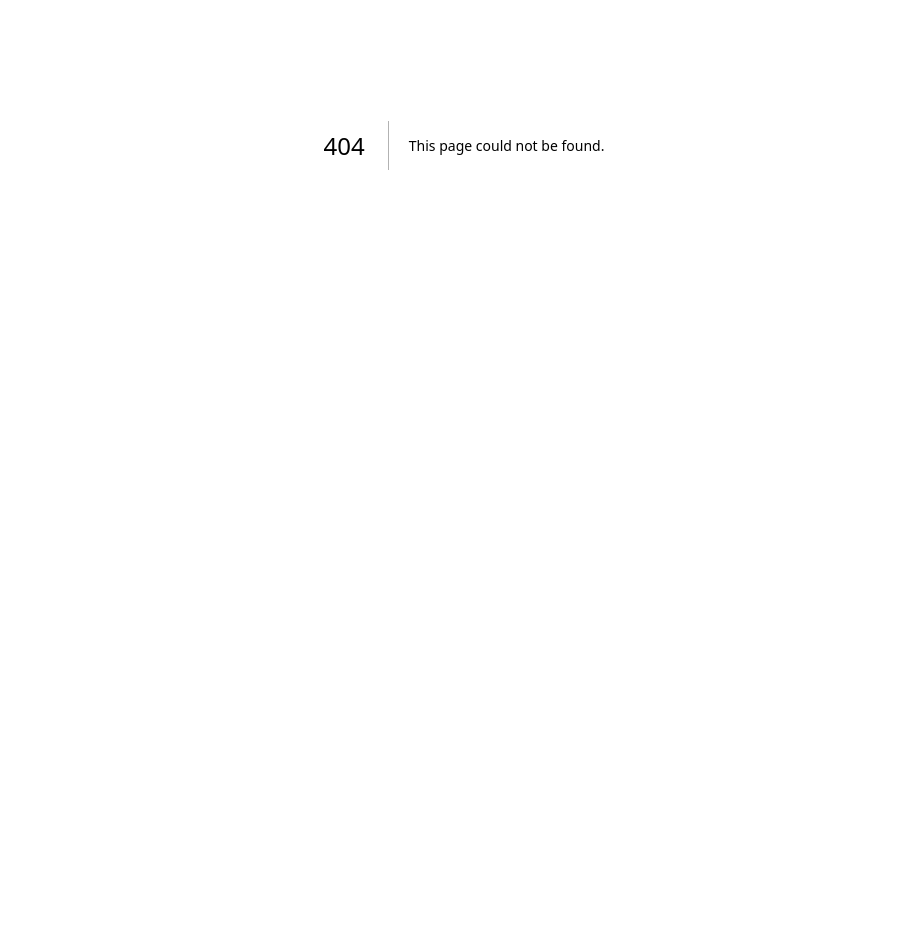
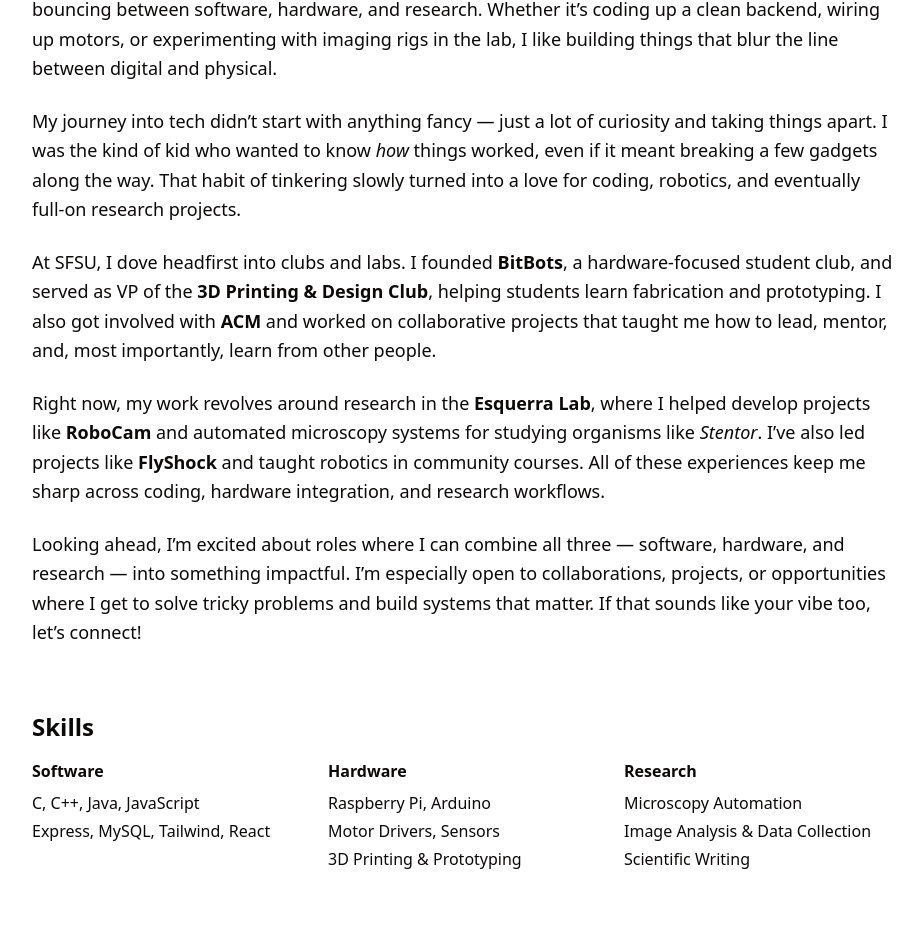
Before and after one commit to Jacob9610/jacobvazquez, a Next.js app: page /about in a window 1280 px wide. Before the commit this address had no page. Shown: the part 255-1195 px from the top of the page, without its empty margins (176-1098 px from the left). Before the commit the page ends 800 px from the top, so only its background shows below. Built offline with nearby package versions, Linux system fonts and the light colour scheme.

Commit message:
added an about page

```diff
--- /dev/null
+++ b/src/app/about/page.tsx
@@ -0,0 +1,159 @@
+import Navbar from "@/components/layout/Navbar";
+import Footer from "@/components/layout/Footer";
+import Image from "next/image";
+
+export default function AboutPage() {
+  return (
+    <div className="min-h-screen bg-background text-foreground">
+      <Navbar />
+      <main className="px-4 py-24 max-w-4xl mx-auto space-y-16">
+        {/* Story Section */}
+        <section>
+          <h1 className="text-3xl font-bold mb-6">About Me</h1>
+          <div className="space-y-6 text-lg leading-relaxed">
+            <p>
+              Hey, I’m Jacob! I’m a recent Computer Science grad from San
+              Francisco State University who’s always bouncing between software,
+              hardware, and research. Whether it’s coding up a clean backend,
+              wiring up motors, or experimenting with imaging rigs in the lab, I
+              like building things that blur the line between digital and
+              physical.
+            </p>
+            <p>
+              My journey into tech didn’t start with anything fancy — just a lot
+              of curiosity and taking things apart. I was the kind of kid who
+              wanted to know <em>how</em> things worked, even if it meant
+              breaking a few gadgets along the way. That habit of tinkering
+              slowly turned into a love for coding, robotics, and eventually
+              full-on research projects.
+            </p>
+            <p>
+              At SFSU, I dove headfirst into clubs and labs. I founded{" "}
+              <strong>BitBots</strong>, a hardware-focused student club, and
+              served as VP of the <strong>3D Printing & Design Club</strong>,
+              helping students learn fabrication and prototyping. I also got
+              involved with <strong>ACM</strong> and worked on collaborative
+              projects that taught me how to lead, mentor, and, most
+              importantly, learn from other people.
+            </p>
+            <p>
+              Right now, my work revolves around research in the{" "}
+              <strong>Esquerra Lab</strong>, where I helped develop projects
+              like <strong>RoboCam</strong> and automated microscopy systems for
+              studying organisms like <em>Stentor</em>. I’ve also led projects
+              like <strong>FlyShock</strong> and taught robotics in community
+              courses. All of these experiences keep me sharp across coding,
+              hardware integration, and research workflows.
+            </p>
+            <p>
+              Looking ahead, I’m excited about roles where I can combine all
+              three — software, hardware, and research — into something
+              impactful. I’m especially open to collaborations, projects, or
+              opportunities where I get to solve tricky problems and build
+              systems that matter. If that sounds like your vibe too, let’s
+              connect!
+            </p>
+          </div>
+        </section>
+
+        {/* Skills Section */}
+        <section>
+          <h2 className="text-2xl font-semibold mb-4">Skills</h2>
+          <div className="grid sm:grid-cols-3 gap-6">
+            <div>
+              <h3 className="font-bold mb-2">Software</h3>
+              <ul className="space-y-1">
+                <li>C, C++, Java, JavaScript</li>
+                <li>Express, MySQL, Tailwind, React</li>
+              </ul>
+            </div>
+            <div>
+              <h3 className="font-bold mb-2">Hardware</h3>
+              <ul className="space-y-1">
+                <li>Raspberry Pi, Arduino</li>
+                <li>Motor Drivers, Sensors</li>
+                <li>3D Printing & Prototyping</li>
+              </ul>
+            </div>
+            <div>
+              <h3 className="font-bold mb-2">Research</h3>
+              <ul className="space-y-1">
+                <li>Microscopy Automation</li>
+                <li>Image Analysis & Data Collection</li>
+                <li>Scientific Writing</li>
+              </ul>
+            </div>
+          </div>
+        </section>
+
+        {/* Roles Section */}
+        <section>
+          <h2 className="text-2xl font-semibold mb-6">Roles</h2>
+          <div className="grid sm:grid-cols-2 gap-6">
+            <div className="p-6 border rounded-xl shadow-sm hover:shadow-md transition">
+              <h3 className="font-bold">President, BitBots</h3>
+              <p className="text-sm mt-2">
+                Built a hardware club into a hub for student projects and
+                mentoring.
+              </p>
+            </div>
+            <div className="p-6 border rounded-xl shadow-sm hover:shadow-md transition">
+              <h3 className="font-bold">VP, 3D Printing & Design Club</h3>
+              <p className="text-sm mt-2">
+                Guided students in fabrication and prototyping with 3D printing.
+              </p>
+            </div>
+            <div className="p-6 border rounded-xl shadow-sm hover:shadow-md transition">
+              <h3 className="font-bold">Researcher, Esquerra Lab</h3>
+              <p className="text-sm mt-2">
+                Developed RoboCam and microscopy tools to study{" "}
+                <em>Stentor</em>.
+              </p>
+            </div>
+            <div className="p-6 border rounded-xl shadow-sm hover:shadow-md transition">
+              <h3 className="font-bold">Mentor, CCC Summer Course</h3>
+              <p className="text-sm mt-2">
+                Taught robotics and microscopy to K–12 students in community
+                workshops.
+              </p>
+            </div>
+          </div>
+
+          {/* Resume link */}
+          <div className="mt-8 text-center">
+            <a
+              href="/resume.pdf"
+              target="_blank"
+              rel="noopener noreferrer"
+              className="inline-block px-6 py-3 rounded-xl bg-primary text-primary-foreground font-medium hover:opacity-90 transition"
+            >
+              View Full Resume
+            </a>
+          </div>
+        </section>
+
+        {/* Photos Section */}
+        <section>
+          <h2 className="text-2xl font-semibold mb-6">Photos</h2>
+          <div className="grid sm:grid-cols-2 gap-6">
+            <Image
+              src="/images/about/headshot.jpg"
+              alt="Headshot"
+              width={500}
+              height={500}
+              className="rounded-xl object-cover"
+            />
+            <Image
+              src="/images/about/lab-action.jpg"
+              alt="Lab Action"
+              width={500}
+              height={500}
+              className="rounded-xl object-cover"
+            />
+          </div>
+        </section>
+      </main>
+      <Footer />
+    </div>
+  );
+}
--- a/src/components/layout/Navbar.tsx
+++ b/src/components/layout/Navbar.tsx
@@ -102,7 +102,7 @@
                     <Link href="/projects">All projects →</Link>
                   </div>
                 </div>
-                <Link href="/#about">About</Link>
+                <Link href="/about">About</Link>
                 <Link href="/#contact">Contact</Link>
               </div>
             </SheetContent>
```
